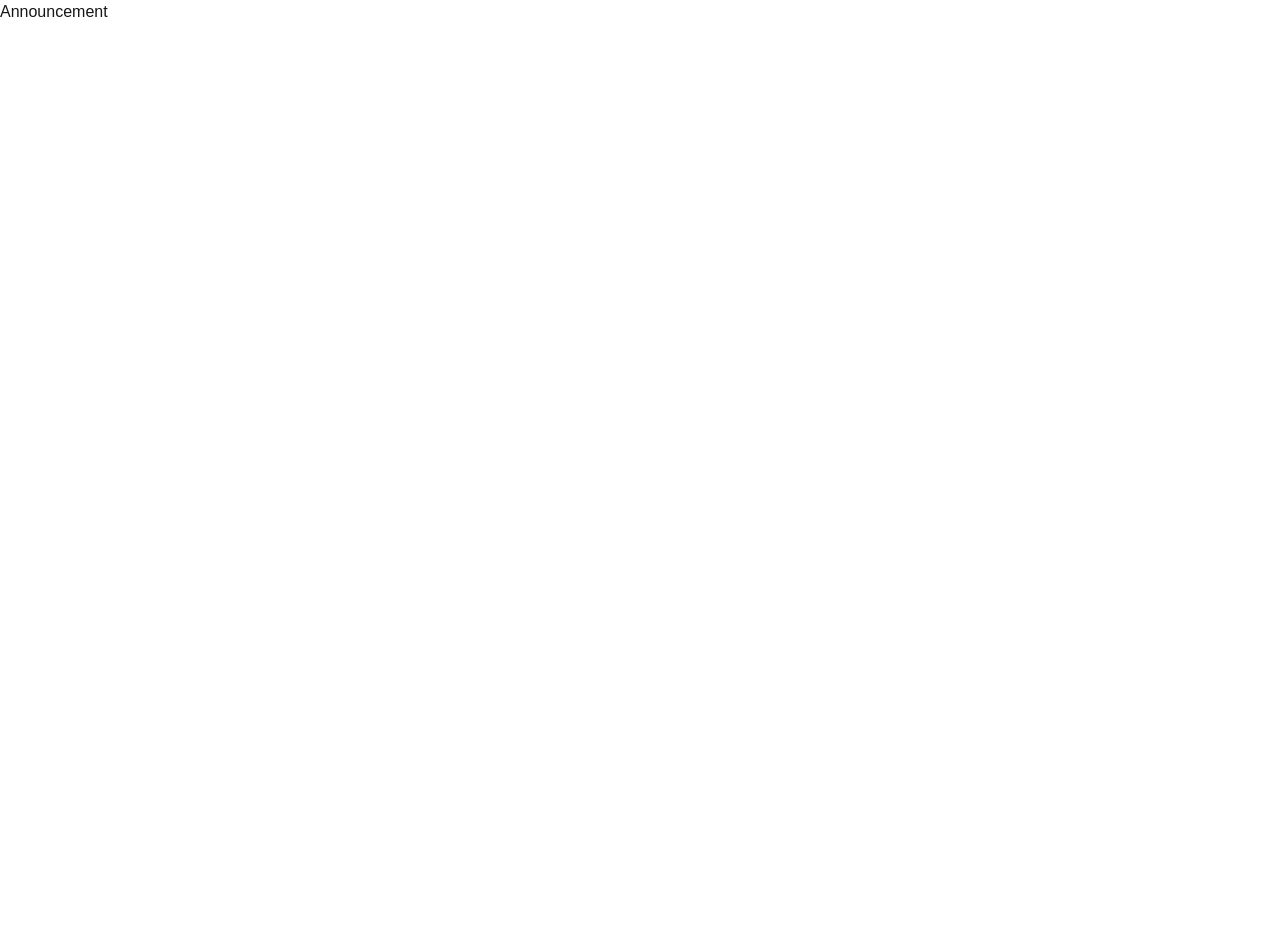
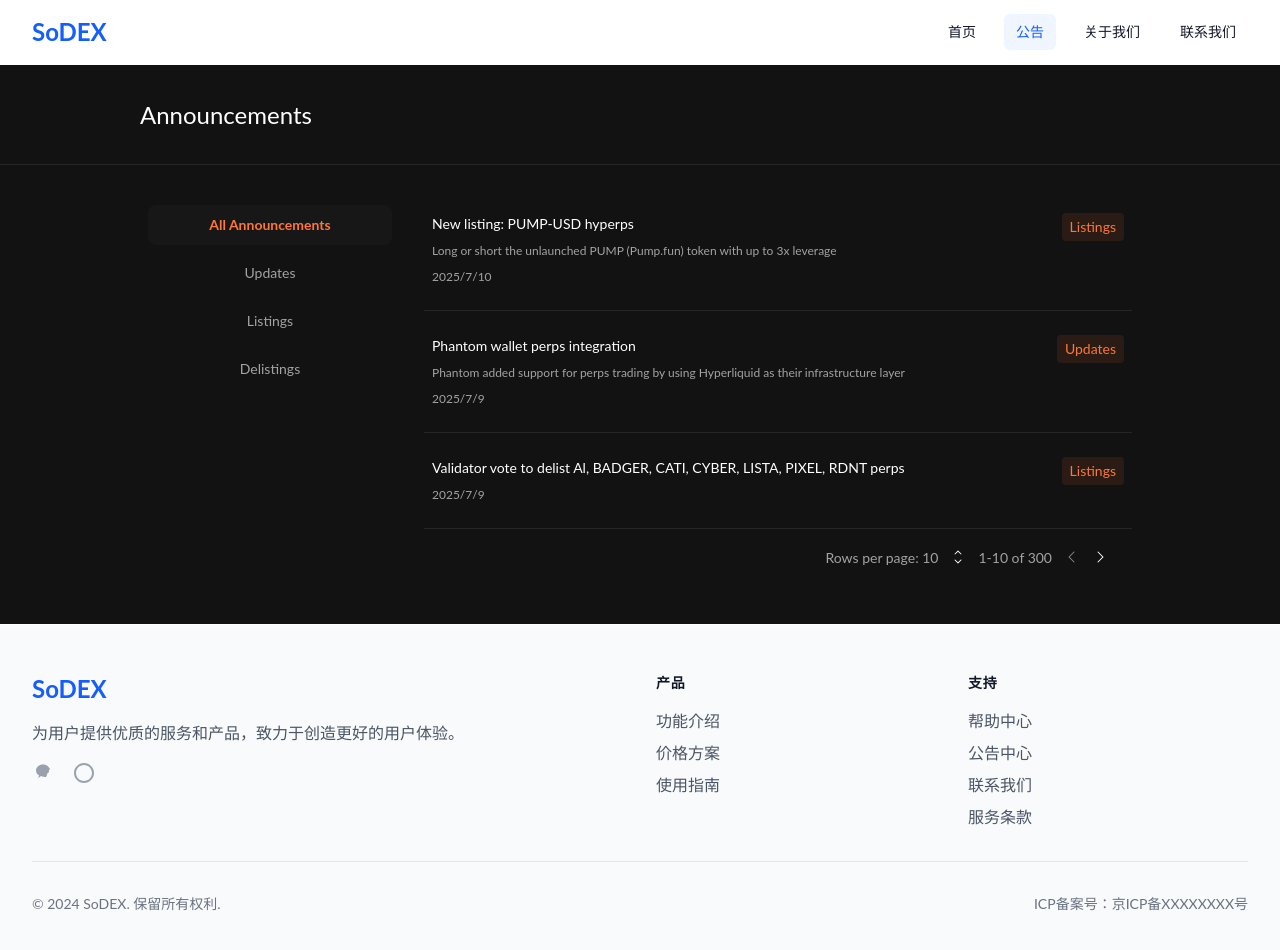
Before and after one commit to 0xTab/sodex-partial, a Next.js app: page /announcement in a window 1280 px wide. Shown: the top 950 px of the page. Before the commit the page ends 800 px from the top, so only its background shows below. Built offline with nearby package versions, Linux system fonts and the light colour scheme.

Commit message:
Create announcement page with server-side rendering
cgen-b8781e7778de4b159237c2656bfaf64f

```diff
--- a/src/app/announcement/page.tsx
+++ b/src/app/announcement/page.tsx
@@ -1,12 +1,167 @@
-'use client';
+import type { Metadata } from 'next';
+import Navigation from '@/components/Navigation';
+import Footer from '@/components/Footer';
+import { Announcement } from '@/types/announcement';
 
-import React, { useState, useEffect } from 'react';
+// Mock data - replace with actual API call
+async function getAnnouncements(): Promise<Announcement[]> {
+  // Simulate API call delay
+  await new Promise(resolve => setTimeout(resolve, 100));
 
+  return [
+    {
+      id: '1',
+      title: 'New listing: PUMP-USD hyperps',
+      content: 'Long or short the unlaunched PUMP (Pump.fun) token with up to 3x leverage',
+      publishDate: '2025/7/10',
+      type: 'notice',
+      priority: 'high',
+      status: 'published',
+      author: 'SoDEX Team',
+      excerpt: 'Long or short the unlaunched PUMP (Pump.fun) token with up to 3x leverage'
+    },
+    {
+      id: '2',
+      title: 'Phantom wallet perps integration',
+      content: 'Phantom added support for perps trading by using Hyperliquid as their infrastructure layer',
+      publishDate: '2025/7/9',
+      type: 'update',
+      priority: 'medium',
+      status: 'published',
+      author: 'SoDEX Team',
+      excerpt: 'Phantom added support for perps trading by using Hyperliquid as their infrastructure layer'
+    },
+    {
+      id: '3',
+      title: 'Validator vote to delist Al, BADGER, CATI, CYBER, LISTA, PIXEL, RDNT perps',
+      content: 'Following community vote, these tokens will be delisted from perpetual trading',
+      publishDate: '2025/7/9',
+      type: 'notice',
+      priority: 'high',
+      status: 'published',
+      author: 'SoDEX Team',
+      excerpt: ''
+    }
+  ];
+}
 
-export default function AnnouncementPage() {
+export const metadata: Metadata = {
+  title: 'Announcements - SoDEX',
+  description: 'Stay updated with the latest announcements, updates, and listings on SoDEX trading platform.',
+  keywords: 'SoDEX, announcements, updates, listings, delistings, trading, crypto',
+  openGraph: {
+    title: 'Announcements - SoDEX',
+    description: 'Stay updated with the latest announcements, updates, and listings on SoDEX trading platform.',
+    type: 'website',
+  },
+  twitter: {
+    card: 'summary_large_image',
+    title: 'Announcements - SoDEX',
+    description: 'Stay updated with the latest announcements, updates, and listings on SoDEX trading platform.',
+  }
+};
+
+export default async function AnnouncementPage() {
+  const announcements = await getAnnouncements();
+
+  const getTypeColor = (type: string) => {
+    switch (type) {
+      case 'notice':
+        return 'Listings';
+      case 'update':
+        return 'Updates';
+      default:
+        return 'Delistings';
+    }
+  };
+
   return (
-    <div>
-      <h1>Announcement</h1>
+    <div className="min-h-screen bg-[#121212] text-white font-[Lato]">
+      <Navigation />
+
+      {/* Header Section */}
+      <div className="flex flex-col justify-center items-center h-[100px] border-b border-[#262626] bg-[#121212] px-6">
+        <div className="w-full max-w-[1000px]">
+          <h1 className="text-2xl font-normal text-white">Announcements</h1>
+        </div>
+      </div>
+
+      {/* Main Content */}
+      <div className="flex justify-center px-6 py-8">
+        <div className="w-full max-w-[1000px] flex gap-4">
+          {/* Sidebar */}
+          <div className="w-[260px] bg-[#121212] p-2 flex-shrink-0">
+            <div className="space-y-2">
+              <div className="flex items-center justify-center h-10 px-2 rounded-lg bg-[#171717]">
+                <span className="text-[#FF7637] text-sm font-bold">All Announcements</span>
+              </div>
+              <div className="flex items-center justify-center h-10 px-2 rounded-lg hover:bg-[#171717] transition-colors">
+                <span className="text-[#A3A3A3] text-sm font-normal">Updates</span>
+              </div>
+              <div className="flex items-center justify-center h-10 px-2 rounded-lg hover:bg-[#171717] transition-colors">
+                <span className="text-[#A3A3A3] text-sm font-normal">Listings</span>
+              </div>
+              <div className="flex items-center justify-center h-10 px-2 rounded-lg hover:bg-[#171717] transition-colors">
+                <span className="text-[#A3A3A3] text-sm font-normal">Delistings</span>
+              </div>
+            </div>
+          </div>
+
+          {/* Content Area */}
+          <div className="flex-1 bg-[#121212] p-2">
+            <div className="space-y-4">
+              {announcements.map((announcement, index) => (
+                <div key={announcement.id}>
+                  <div className="flex items-start gap-3 p-2">
+                    <div className="flex-1 space-y-2">
+                      <h3 className="text-white text-sm font-normal leading-normal">
+                        {announcement.title}
+                      </h3>
+                      {announcement.excerpt && (
+                        <p className="text-[#A3A3A3] text-xs font-normal leading-normal">
+                          {announcement.excerpt}
+                        </p>
+                      )}
+                      <p className="text-[#A3A3A3] text-xs font-normal leading-normal">
+                        {announcement.publishDate}
+                      </p>
+                    </div>
+                    <div className="flex items-center justify-center px-2 py-1 rounded bg-[rgba(255,118,55,0.1)]">
+                      <span className="text-[#FF7637] text-sm font-normal">
+                        {getTypeColor(announcement.type)}
+                      </span>
+                    </div>
+                  </div>
+                  {index < announcements.length - 1 && (
+                    <div className="h-px bg-[#262626] my-4"></div>
+                  )}
+                </div>
+              ))}
+            </div>
+
+            {/* Pagination */}
+            <div className="flex items-center justify-between h-14 px-6 border-t border-[#262626] mt-4">
+              <div className="flex-1 text-right">
+                <span className="text-[#A3A3A3] text-sm font-normal">Rows per page: 10</span>
+              </div>
+              <svg className="w-4 h-4 mx-3" fill="none" viewBox="0 0 16 16">
+                <path d="M11.354 10.6463C11.4005 10.6927 11.4374 10.7479 11.4626 10.8086C11.4877 10.8693 11.5007 10.9343 11.5007 11C11.5007 11.0657 11.4877 11.1308 11.4626 11.1915C11.4374 11.2522 11.4005 11.3073 11.354 11.3538L8.35403 14.3538C8.30759 14.4003 8.25245 14.4371 8.19175 14.4623C8.13105 14.4875 8.06599 14.5004 8.00028 14.5004C7.93457 14.5004 7.86951 14.4875 7.80881 14.4623C7.74811 14.4371 7.69296 14.4003 7.64653 14.3538L4.64653 11.3538C4.55271 11.26 4.5 11.1327 4.5 11C4.5 10.8673 4.55271 10.7401 4.64653 10.6463C4.74035 10.5525 4.8676 10.4997 5.00028 10.4997C5.13296 10.4997 5.26021 10.5525 5.35403 10.6463L8.00028 13.2932L10.6465 10.6463C10.693 10.5998 10.7481 10.5629 10.8088 10.5377C10.8695 10.5126 10.9346 10.4996 11.0003 10.4996C11.066 10.4996 11.131 10.5126 11.1917 10.5377C11.2524 10.5629 11.3076 10.5998 11.354 10.6463ZM5.35403 5.35378L8.00028 2.7069L10.6465 5.35378C10.7403 5.4476 10.8676 5.50031 11.0003 5.50031C11.133 5.50031 11.2602 5.4476 11.354 5.35378C11.4478 5.25996 11.5006 5.13271 11.5006 5.00003C11.5006 4.86735 11.4478 4.7401 11.354 4.64628L8.35403 1.64628C8.30759 1.59979 8.25245 1.56291 8.19175 1.53775C8.13105 1.51258 8.06599 1.49963 8.00028 1.49963C7.93457 1.49963 7.86951 1.51258 7.80881 1.53775C7.74811 1.56291 7.69296 1.59979 7.64653 1.64628L4.64653 4.64628C4.55271 4.7401 4.5 4.86735 4.5 5.00003C4.5 5.13271 4.55271 5.25996 4.64653 5.35378C4.74035 5.4476 4.8676 5.50031 5.00028 5.50031C5.13296 5.50031 5.26021 5.4476 5.35403 5.35378Z" fill="white"/>
+              </svg>
+              <div>
+                <span className="text-[#A3A3A3] text-sm font-normal">1-10 of 300</span>
+              </div>
+              <svg className="w-4 h-4 mx-3 opacity-50" fill="none" viewBox="0 0 16 16">
+                <path d="M10.3541 12.6462C10.4006 12.6927 10.4374 12.7478 10.4626 12.8085C10.4877 12.8692 10.5007 12.9343 10.5007 13C10.5007 13.0657 10.4877 13.1307 10.4626 13.1914C10.4374 13.2521 10.4006 13.3073 10.3541 13.3537C10.3077 13.4002 10.2525 13.437 10.1918 13.4622C10.1311 13.4873 10.0661 13.5003 10.0004 13.5003C9.9347 13.5003 9.86964 13.4873 9.80895 13.4622C9.74825 13.437 9.6931 13.4002 9.64664 13.3537L4.64664 8.35372C4.60015 8.30729 4.56328 8.25214 4.53811 8.19144C4.51295 8.13074 4.5 8.06568 4.5 7.99997C4.5 7.93427 4.51295 7.8692 4.53811 7.8085C4.56328 7.7478 4.60015 7.69266 4.64664 7.64622L9.64664 2.64622C9.74046 2.5524 9.86771 2.49969 10.0004 2.49969C10.1331 2.49969 10.2603 2.5524 10.3541 2.64622C10.448 2.74004 10.5007 2.86729 10.5007 2.99997C10.5007 3.13265 10.448 3.2599 10.3541 3.35372L5.70727 7.99997L10.3541 12.6462Z" fill="white"/>
+              </svg>
+              <svg className="w-4 h-4" fill="none" viewBox="0 0 16 16">
+                <path d="M11.354 8.35372L6.35403 13.3537C6.30757 13.4002 6.25242 13.437 6.19173 13.4622C6.13103 13.4873 6.06598 13.5003 6.00028 13.5003C5.93458 13.5003 5.86953 13.4873 5.80883 13.4622C5.74813 13.437 5.69298 13.4002 5.64653 13.3537C5.60007 13.3073 5.56322 13.2521 5.53808 13.1914C5.51294 13.1307 5.5 13.0657 5.5 13C5.5 12.9343 5.51294 12.8692 5.53808 12.8085C5.56322 12.7478 5.60007 12.6927 5.64653 12.6462L10.2934 7.99997L5.64653 3.35372C5.55271 3.2599 5.5 3.13265 5.5 2.99997C5.5 2.86729 5.55271 2.74004 5.64653 2.64622C5.74035 2.5524 5.8676 2.49969 6.00028 2.49969C6.13296 2.49969 6.26021 2.5524 6.35403 2.64622L11.354 7.64622C11.4005 7.69266 11.4374 7.7478 11.4626 7.8085C11.4877 7.8692 11.5007 7.93427 11.5007 7.99997C11.5007 8.06568 11.4877 8.13074 11.4626 8.19144C11.4374 8.25214 11.4005 8.30729 11.354 8.35372Z" fill="white"/>
+              </svg>
+            </div>
+          </div>
+        </div>
+      </div>
+
+      <Footer />
     </div>
   );
 }
```
